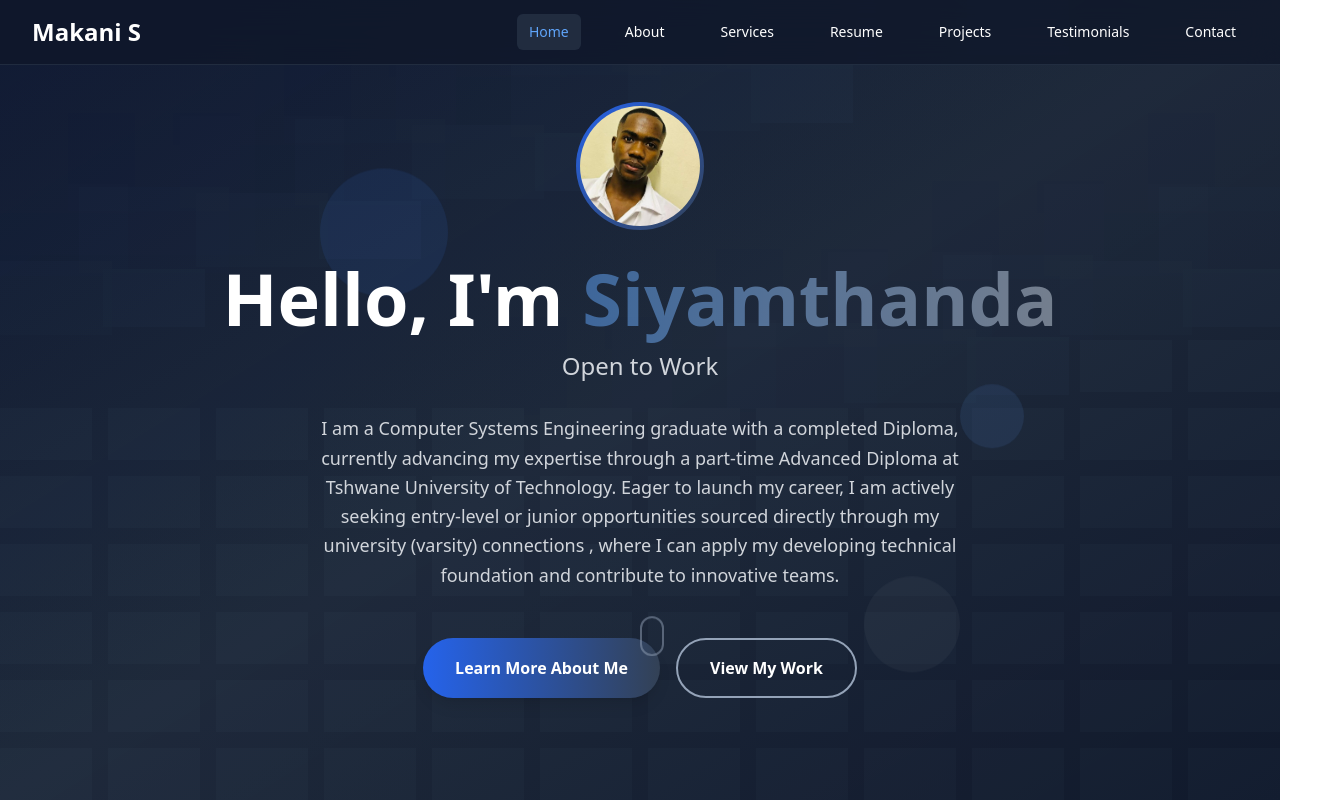
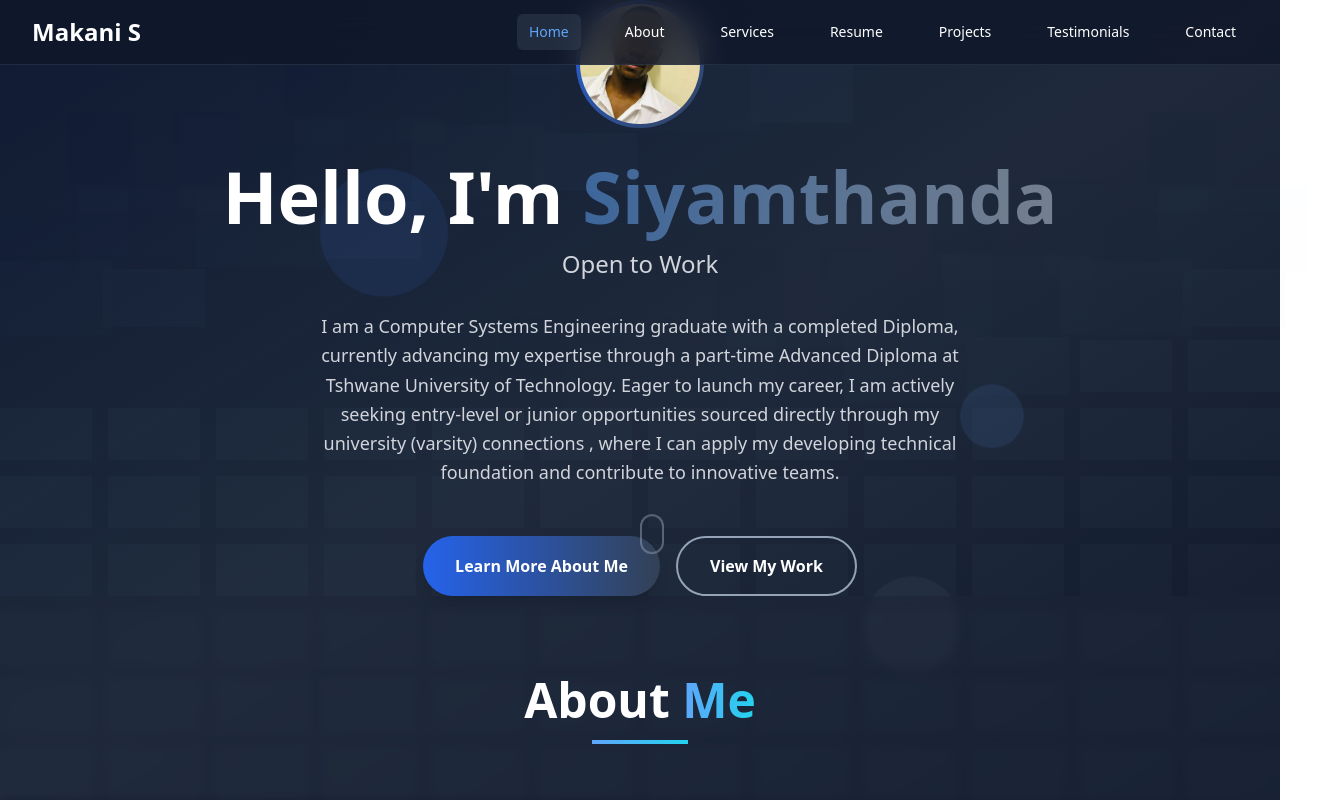
Before and after one commit to MakaniS/Makani-s_Portfolio, a React (Vite) app: page / in a window 1280 px wide. Shown: the top 800 px of the page, 1326 px wide, since content can reach past the window. Built offline with nearby package versions, Linux system fonts and the light colour scheme.

Commit message:
Initial project upload

```diff
--- a/src/components/Hero.tsx
+++ b/src/components/Hero.tsx
@@ -13,7 +13,6 @@ const Hero = () => {
   return (
     <section
       id="hero"
-      className="min-h-screen flex items-center justify-center relative overflow-hidden"
     >
       {/* Animated background with floating elements */}
       <div className="absolute inset-0 bg-gradient-to-br from-slate-900 via-gray-800 to-slate-900">
```
